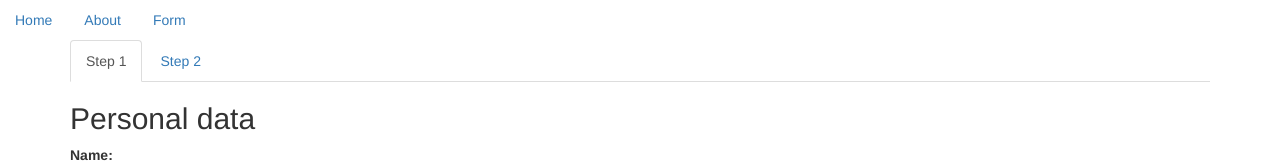
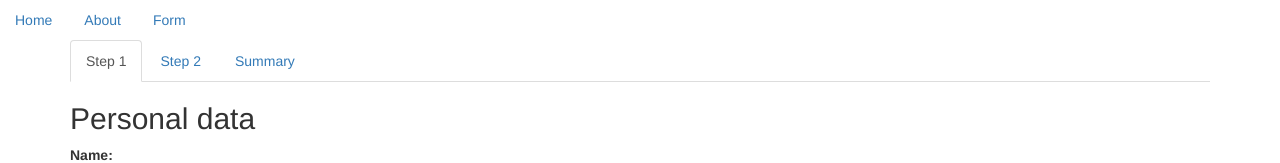
Before and after one commit to JarekKos/ng-demo, an Angular app: page /form in a window 1280 px wide. Shown: the top 163 px of the page. Built offline with nearby package versions, Linux system fonts and the light colour scheme.

Commit message:
* update to ReactiveForm component

```diff
--- a/src/app/reactive-form/reactive-form.component.ts
+++ b/src/app/reactive-form/reactive-form.component.ts
@@ -4,6 +4,7 @@ import { StepDirective } from '../step.directive';
 import { PersonalDataComponent } from './components/personal-data/personal-data.component';
 import { CompanyDataComponent } from './components/company-data/company-data.component';
 import { UserService } from './services/UserService';
+import { SummaryComponent } from './components/summary/summary.component';
 
 @Component({
   selector: 'app-reactive-form',
@@ -15,7 +16,8 @@ export class ReactiveFormComponent implements OnInit, AfterViewInit {
 
   steps: Array<{step, label, component}> = [
     {step: 1, label: 'Step 1', component: PersonalDataComponent},
-    {step: 2, label: 'Step 2', component: CompanyDataComponent}
+    {step: 2, label: 'Step 2', component: CompanyDataComponent},
+    {step: 3, label: 'Summary', component: SummaryComponent}
   ];
   activeTab: {step, label, component};
   stepsContainer: ViewContainerRef = null;
@@ -24,7 +26,10 @@ export class ReactiveFormComponent implements OnInit, AfterViewInit {
   // get element of StepDirective
   @ViewChild(StepDirective) stepHost: StepDirective;
 
-  constructor(private componentFactoryResolver: ComponentFactoryResolver) { }
+  constructor(
+    private componentFactoryResolver: ComponentFactoryResolver,
+    private userService: UserService
+  ) { }
 
   ngOnInit() {
     this.activeTab = this.steps[0];
@@ -42,6 +47,11 @@ export class ReactiveFormComponent implements OnInit, AfterViewInit {
   }
 
   setActive(index: number) {
+    if (this.cmp && this.cmp['form'] && this.cmp['form'].valid) {
+      this.userService.updateUser(this.cmp['form'].value);
+      console.log(this.userService.getUser());
+    }
+
     if (this.cmp === null || this.activeTab.step > this.steps[index].step || this.cmp['form'].valid) {
       this.stepsContainer.clear();
 
@@ -51,7 +61,9 @@ export class ReactiveFormComponent implements OnInit, AfterViewInit {
       const ref = this.stepsContainer.createComponent(displayedStep);
       this.cmp = ref.instance;
 
-      this.cmp['onClickButton'].subscribe(slideNumber => this.setActive(slideNumber));
+      if (this.cmp['onClickButton']) {
+        this.cmp['onClickButton'].subscribe(slideNumber => this.setActive(slideNumber));
+      }
     }
   }
 }
```
